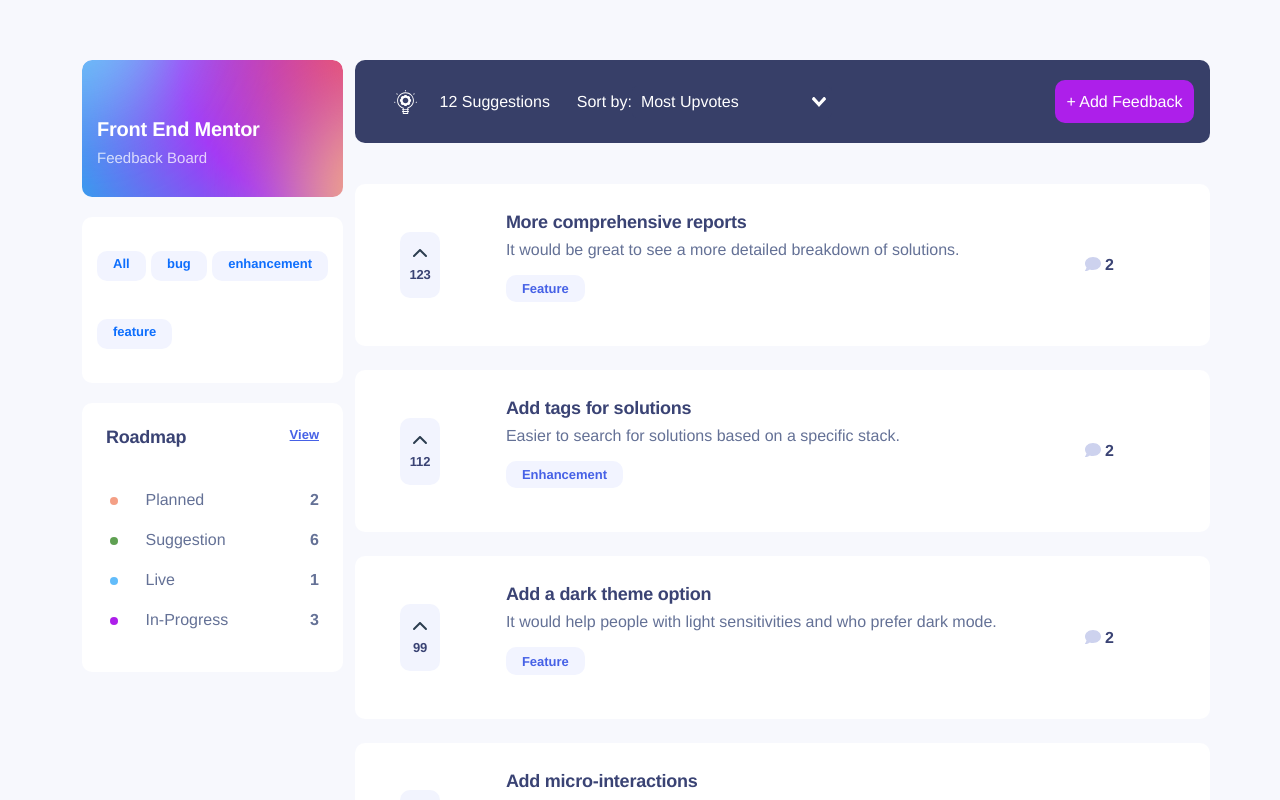
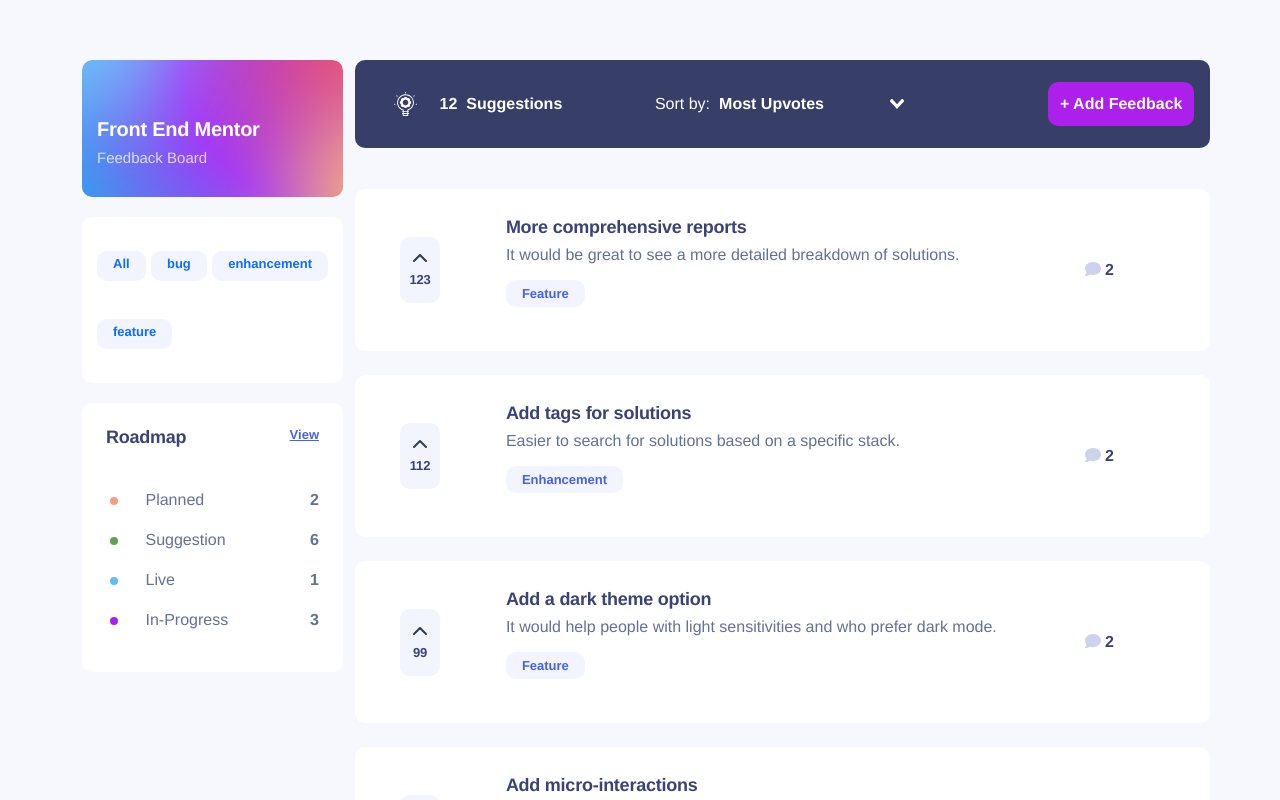
Before and after one commit to rdikatso/product-feedback-app-revised, a Vue app: page / in a window 1280 px wide. Shown: the top 800 px of the page. Built offline with nearby package versions, Linux system fonts and the light colour scheme.

Commit message:
[Dikatso] update select component

```diff
--- a/src/assets/styles.css
+++ b/src/assets/styles.css
@@ -7,15 +7,22 @@
   margin-top: 60px;
 }
 
-.add-feedback-container .new-styles .vs__dropdown-toggle{
+.vs__dropdown-toggle{
   background: #373F68 !important;
-  width: 200px;
   border-radius: 0.3125rem;
   border: none;
   height: 2rem;
 }
+.add-feedback-container .new-styles .vs__dropdown-toggle{
+  background: #373F68 !important;
+  width: 200px;
+  /* border-radius: 0.3125rem;
+  border: none;
+  height: 2rem; */
+}
 .add-feedback-container .new-styles .vs__selected{
   color: #fff;
+  font-weight: bold;
 }
 .add-feedback-container .new-styles .vs__open-indicator{
   fill: #fff;
@@ -30,10 +37,33 @@
  box-shadow: 0px 10px 40px -7px rgba(55, 63, 104, 0.35);
  padding-bottom: 0;
 }
+.feedback-container .new-styles .vs__dropdown-menu{
+  color: #647196;
+  margin-top: 1.5rem;
+  border: var(--vs-border-radius);
+  /* width: 15.9375rem; */
+  border-radius: 0.625rem;
+  background: #FFF;
+  box-shadow: 0px 10px 40px -7px rgba(55, 63, 104, 0.35);
+  padding-bottom: 0;
+ }
+ .feedback-container .new-styles .vs__dropdown-option:not(:last-child){
+  border-bottom: 1px solid #ccc;
+ }
+
+.add-feedback-container .new-styles .vs__dropdown-option,
+.feedback-container .new-styles .vs__dropdown-option
+{
+  line-height: 2;
+ }
 
 .add-feedback-container .new-styles .vs__dropdown-option:not(:last-child){
- line-height: 2;
- border-bottom: 1px solid #647196;
+ border-bottom: 1px solid #ccc;
+}
+
+.vs__dropdown-option--highlight {
+  color: #AD1FEA !important;
+  background: #FFF !important;
 }
 .new-styles .vs__dropdown-toggle {
   background: #F7F8FD !important;
@@ -47,3 +77,13 @@
 .new-styles .vs__clear {
   display: none;
 }
+.default-btn {
+  border-radius: 0.625rem;
+  background: #AD1FEA;
+  color: #fff;
+  max-width: 9.875rem;
+  padding: 0.6rem 0.72rem;
+  border: none;
+  font-weight: bold;
+  text-decoration: none;
+}
--- a/src/components/AddFeedback.vue
+++ b/src/components/AddFeedback.vue
@@ -8,33 +8,26 @@
             <p class="input-description d-flex">Add a short, descriptive headline</p>
             <input type="text" id="title" v-model="feedback.title" class="form-control" required>
         </div>
-
-        <!-- <div class="select-wrapper">
-        <div class="mb-5">
-            <label for="category" class="form-label d-flex">Category</label>
-            <p class="input-description d-flex">Choose a category for your feedback</p>
-            <select id="category" v-model="feedback.category" class="form-select" required>
-            <option value="Feature">Feature</option>
-            <option value="UI">UI</option>
-            <option value="UX">UX</option>
-            <option value="Enhancement">Enhancement</option>
-            <option value="Bug">Bug</option>
-            </select>
-        </div>
-        </div> -->
-        <!-- <div>V-SELECT HERE</div> -->
-        <!-- <v-select :options="categories" label="value"></v-select> -->
         <div class="mb-5">
             <label for="category" class="form-label d-flex">Category</label>
             <p class="input-description d-flex">Choose a category for your feedback</p>
             <v-select
             v-model="feedback.category"
             :options="categoryOptions"
-            label="name"
             :reduce="category => category.value"
             required
             class="new-styles"
-            ></v-select>
+            >
+              <template #option="option">
+                <div class="d-flex justify-content-between">
+                  <span>{{ option.name }}</span>
+                  <span v-if="feedback.category && feedback.category === option.name"><svg xmlns="http://www.w3.org/2000/svg" width="13" height="10" viewBox="0 0 13 10" fill="none">
+                      <path d="M0.968262 4.85894L4.49995 8.39062L11.9999 0.890625" stroke="#AD1FEA" stroke-width="2"/>
+                  </svg></span>
+                </div>
+              </template>
+
+            </v-select>
         </div>
         <div class="mb-5">
             <label for="details" class="form-label d-flex">Feedback Details</label>
@@ -43,8 +36,8 @@
         </div>
 
         <div class="mb-5 d-flex justify-content-end">
-            <button type="button" class="btn btn-secondary cancel-btn" @click="cancel">Cancel</button>
-            <button type="submit" class="btn btn-primary add-btn">Add Feedback</button>
+            <button type="button" class="default-btn btn btn-secondary cancel-btn" @click="cancel">Cancel</button>
+            <button type="submit" class="default-btn btn btn-primary add-btn">Add Feedback</button>
         </div>
         </form>
     </div>
@@ -108,6 +101,7 @@
     cancel() {
       // You can handle the cancel logic here
       console.log('Cancelled');
+      this.$router.go(-1);
     }
   }
 };
--- a/src/components/Suggestions.vue
+++ b/src/components/Suggestions.vue
@@ -64,10 +64,10 @@
                     </svg>
                 </div>
 
-                <div class="col-md-2 d-flex justify-content-start align-items-center">
-                    {{ productRequests.length}} <span>&nbsp;Suggestions</span>
+                <div class="col-md-2 d-flex justify-content-start align-items-center fw-bold">
+                    {{ productRequests.length}} <span>&nbsp;&nbsp;Suggestions</span>
                 </div>
-                <div class="col-md-6 d-flex justify-content-start align-items-center">
+                <div class="col-md-6 d-flex justify-content-center align-items-center">
                     <span>Sort by: </span>
                     <!-- <div class="custom-select">
                         <select v-model="selected">
@@ -76,14 +76,24 @@
                             </option>
                         </select>
                     </div> -->
-                     <v-select
+                       <v-select
                         v-model="selected"
                         :options="sortOptions"
                         class="new-styles"
-                    ></v-select>
+                        >
+                           <template #option="option">
+                                 <div class="d-flex justify-content-between">
+                                    <span>{{ option.label }}</span>
+                                    <span v-if="selected && selected === option.label"><svg xmlns="http://www.w3.org/2000/svg" width="13" height="10" viewBox="0 0 13 10" fill="none">
+                                        <path d="M0.968262 4.85894L4.49995 8.39062L11.9999 0.890625" stroke="#AD1FEA" stroke-width="2"/>
+                                    </svg></span>
+                                </div>
+                            </template>
+
+                        </v-select>
                 </div>
                 <div class="col-md-3 d-flex justify-content-end align-items-center">
-                    <button class="default-btn">+ Add Feedback</button>
+                    <router-link :to="{name: 'AddFeedback'}" class="default-btn">+ Add Feedback</router-link>
                 </div>
 
             </div>
@@ -368,14 +378,6 @@
 
 
 }
-.default-btn {
-    border-radius: 0.625rem;
-    background: #AD1FEA;
-    color: #fff;
-    max-width: 9.875rem;
-    padding: 0.6rem 0.72rem;
-    border: none;
-}
 .suggestion-container {
     background-color: #fff;
     margin-bottom: 1.5rem;
```
